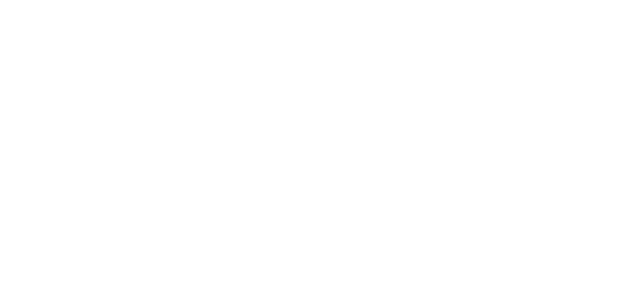
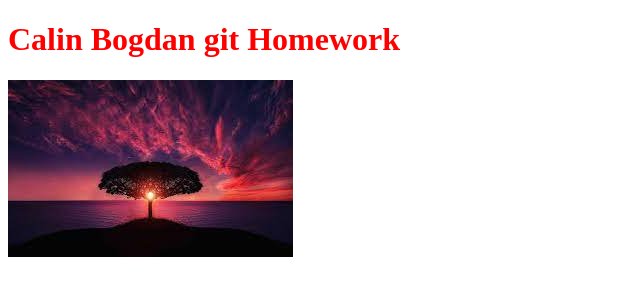
Before and after one commit to bogdanncalin/siit-git-homework, a plain HTML site: page index.html in a window 1280 px wide. Shown: the whole page, without its empty margins (0-640 px from the left). Drawn offline with Linux system fonts and the light colour scheme.

Commit message:
adds a h1, adds the image and the script.js file

```diff
--- a/index.html
+++ b/index.html
@@ -1,5 +1,6 @@
 <!DOCTYPE html>
 <html lang="en">
+
 <head>
     <meta charset="UTF-8">
     <meta name="viewport" content="width=device-width, initial-scale=1.0">
@@ -7,7 +8,10 @@
     <link rel="stylesheet" href="styles.css">
     <script src="script.js"></script>
 </head>
+
 <body>
+    <h1>Calin Bogdan git Homework</h1>
+    <img src="images/download.jpeg" alt="Beautiful tree">
+</body>
 
-</body>
 </html>
--- a/script.js
+++ b/script.js
@@ -1 +1 @@
-alert('A script.js file was linked')
+console.log('This is my first GIT homework')
```
Also changed, not shown: images/download.jpeg (added).
